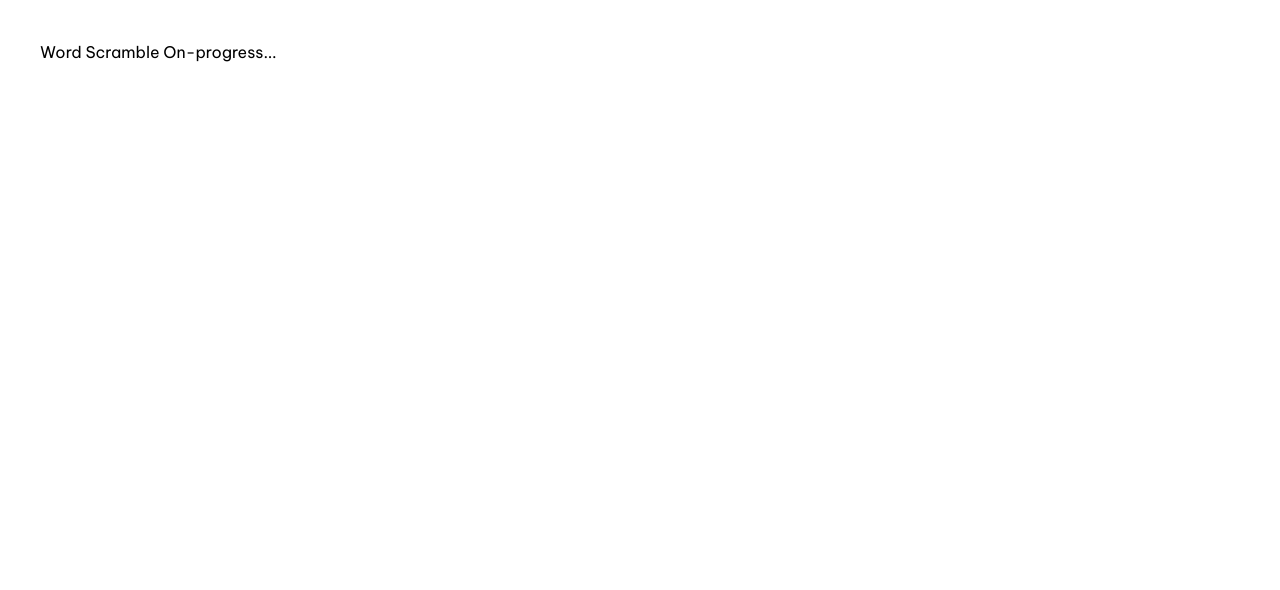
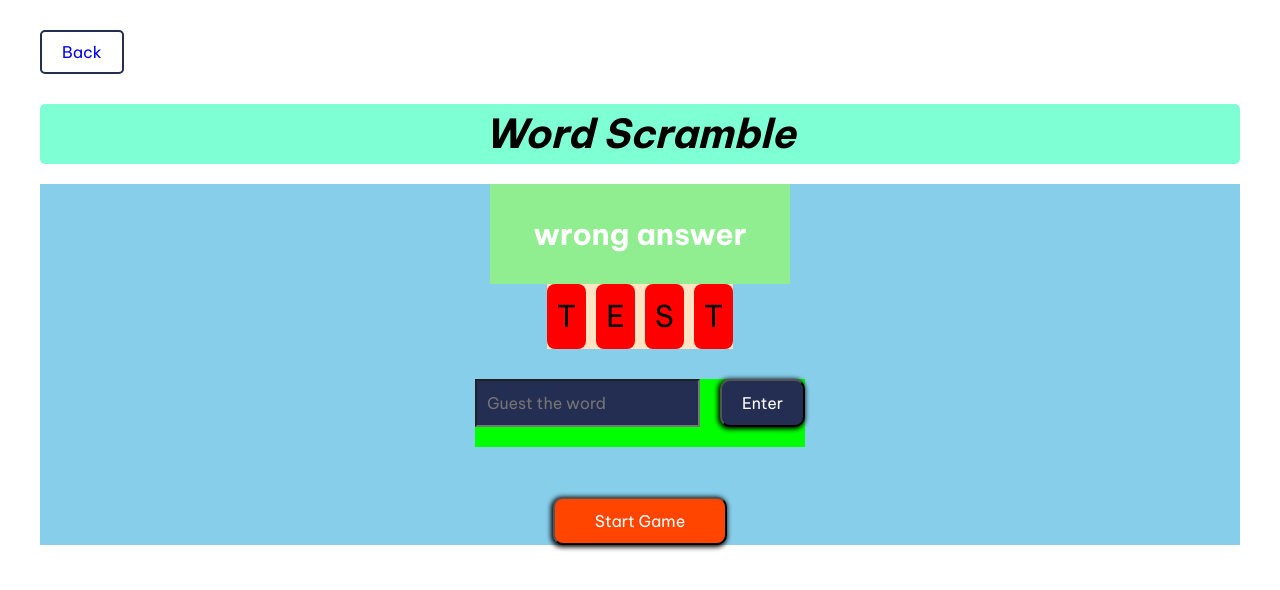
Before and after one commit to dipa3003/micro-logic-apps, a React (Vite) app: page /word-scramble in a window 1280 px wide. Shown: the top 590 px of the page. Built offline with nearby package versions, Linux system fonts and the light colour scheme.

Commit message:
create wordscramble.css and start build wordscramble.jsx

```diff
--- a/src/css/countduration.css
+++ b/src/css/countduration.css
@@ -48,7 +48,6 @@
 }
 
 .input-date {
-    /* background-color: bisque; */
     margin-top: 30px;
     font-size: var(--fs-body);
     display: flex;
--- /dev/null
+++ b/src/css/wordscramble.css
@@ -0,0 +1,68 @@
+.word-container-all {
+    background-color: skyblue;
+    display: flex;
+    flex-direction: column;
+    align-items: center;
+    justify-content: center;
+}
+
+.input-word {
+    background-color: lime;
+    margin-top: 30px;
+    font-size: var(--fs-body);
+    display: flex;
+    justify-content: center;
+    gap: 20px;
+    padding-bottom: 20px;
+}
+.input-word input {
+    padding: 10px;
+    background-color: var(--clr-primary-400);
+    color: white;
+    cursor: pointer;
+}
+.input-word button {
+    padding: 0 20px;
+    border-radius: 10px;
+    cursor: pointer;
+    box-shadow: -1px 1px 5px 1px black;
+    color: white;
+}
+
+.btn-enter-word {
+    background-color: var(--clr-primary-400);
+}
+.btn-start-game {
+    background-color: orangered;
+    color: white;
+    padding: 10px 40px;
+    border-radius: 10px;
+    cursor: pointer;
+    box-shadow: -1px 1px 5px 1px black;
+    color: white;
+    font-size: var(--fs-body);
+    margin-top: 50px;
+}
+
+.word {
+    background-color: bisque;
+    display: flex;
+    gap: 10px;
+    font-size: var(--fs-secondary-heading);
+}
+.word > * {
+    background-color: red;
+    padding: 10px;
+    border-radius: 8px;
+}
+.message {
+    background-color: lightgreen;
+    color: white;
+    width: 300px;
+    height: 100px;
+    font-size: var(--fs-secondary-heading);
+    display: flex;
+    justify-content: center;
+    align-items: center;
+    font-weight: var(--fw-bold);
+}
--- a/src/pages/CountDuration.jsx
+++ b/src/pages/CountDuration.jsx
@@ -55,7 +55,7 @@ const CountDuration = () => {
     }
 
     return (
-        <div>
+        <>
             <Link to="/" className="btn-back">
                 Back
             </Link>
@@ -88,7 +88,7 @@ const CountDuration = () => {
                     </button>
                 </div>
             </div>
-        </div>
+        </>
     );
 };
 
--- a/src/pages/WordScramble.jsx
+++ b/src/pages/WordScramble.jsx
@@ -1,7 +1,33 @@
+import { Link } from "react-router-dom";
+import "../css/wordscramble.css";
+
 const WordScramble = () => {
+    const handleEnter = () => {
+        console.log("clicked");
+    };
+
     return (
         <>
-            <p>Word Scramble On-progress...</p>
+            <Link to="/" className="btn-back">
+                Back
+            </Link>
+            <h1 className="header">Word Scramble</h1>
+            <div className="word-container-all">
+                <div className="message">wrong answer</div>
+                <div className="word">
+                    <span>T</span>
+                    <span>E</span>
+                    <span>S</span>
+                    <span>T</span>
+                </div>
+                <div className="input-word">
+                    <input type="text" placeholder="Guest the word" />
+                    <button className="btn-enter-word" onClick={handleEnter}>
+                        Enter
+                    </button>
+                </div>
+                <button className="btn-start-game">Start Game</button>
+            </div>
         </>
     );
 };
```
